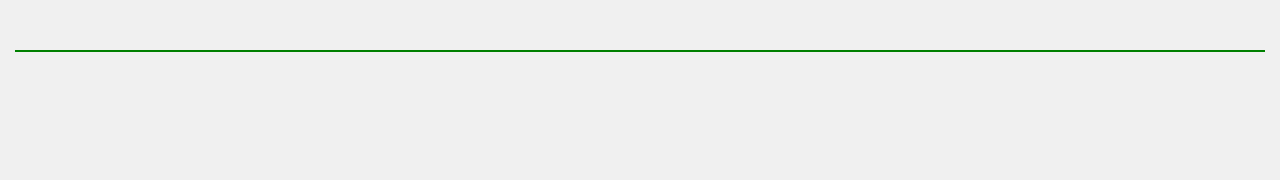
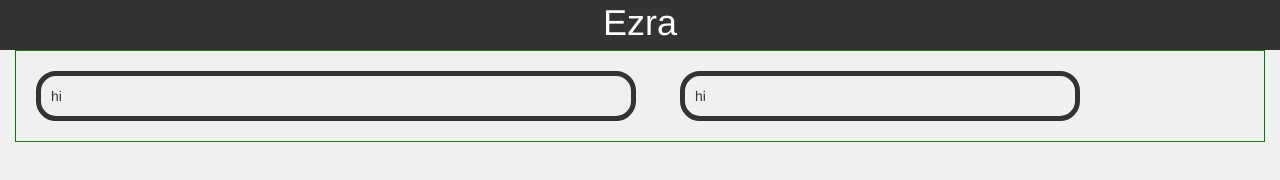
Before and after one commit to ajay-gandhi/Ezra, a website: page html/home.html in a window 1280 px wide. Drawn offline with nearby package versions, Linux system fonts and the light colour scheme.

Commit message:
Begin writing homepage

```diff
--- a/html/home.html
+++ b/html/home.html
@@ -3,17 +3,21 @@
 <head>
   <meta name="viewport" content="width=device-width, initial-scale=1, maximum-scale=1, user-scalable=no">
   <link rel="stylesheet" href="https://maxcdn.bootstrapcdn.com/bootstrap/3.3.0/css/bootstrap.min.css">
-  <link rel='stylesheet' href='http://fonts.googleapis.com/css?family=Roboto' type='text/css'>
   <link rel="stylesheet" type="text/css" href="style.css" />
   <title>Ezra</title>
   <script type="text/javascript" src="//ajax.googleapis.com/ajax/libs/jquery/2.1.1/jquery.min.js"></script>
-  <!-- <script type="text/javascript" src="main.js"></script> -->
+  <script type="text/javascript" src="home.js"></script>
 </head>
 <body>
   <div class="container-fluid">
-    <header>
+    <header id="home">
+      <p class="h1">Ezra</h1>
     </header>
     <div id="modules">
+      <div class="module" id="schedule">hi
+      </div>
+      <div class="module" id="dining">hi
+      </div>
     </div>
   </div>
 </body>
--- /dev/null
+++ b/html/scripts/home.js
@@ -0,0 +1,3 @@
+$(document).ready(function () {
+
+});
--- a/html/style.css
+++ b/html/style.css
@@ -114,7 +114,22 @@ header#home p.h1 {
 div#modules {
   margin-top: 50px;
   border: 1px solid green;
+  padding-right: 40px;
 }
 div.module {
-
+  display: inline-block;
+  margin: 20px;
+  width: 100%;
+  height: 100%;
+  padding: 10px;
+  border: 5px solid #333333;
+  border-radius: 20px;
 }
+div#schedule {
+  max-width: 600px;
+  max-height: 600px;
+}
+div#dining {
+  max-width: 400px;
+  max-height: 400px;
+}
```
Also changed, not shown: html/index.html (+1 -1 lines), html/scripts/login.js (renamed from html/scripts/index.js).
